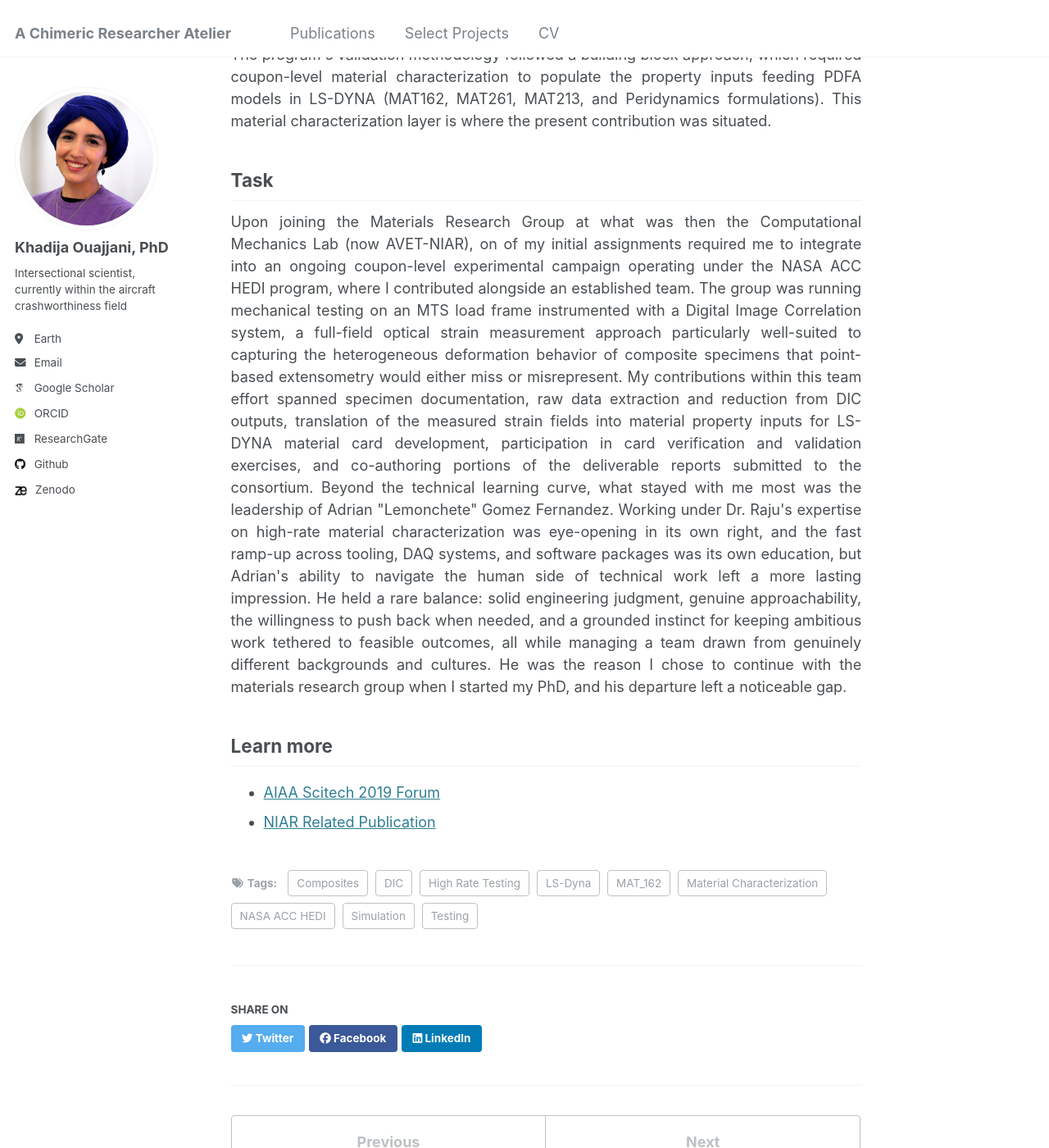
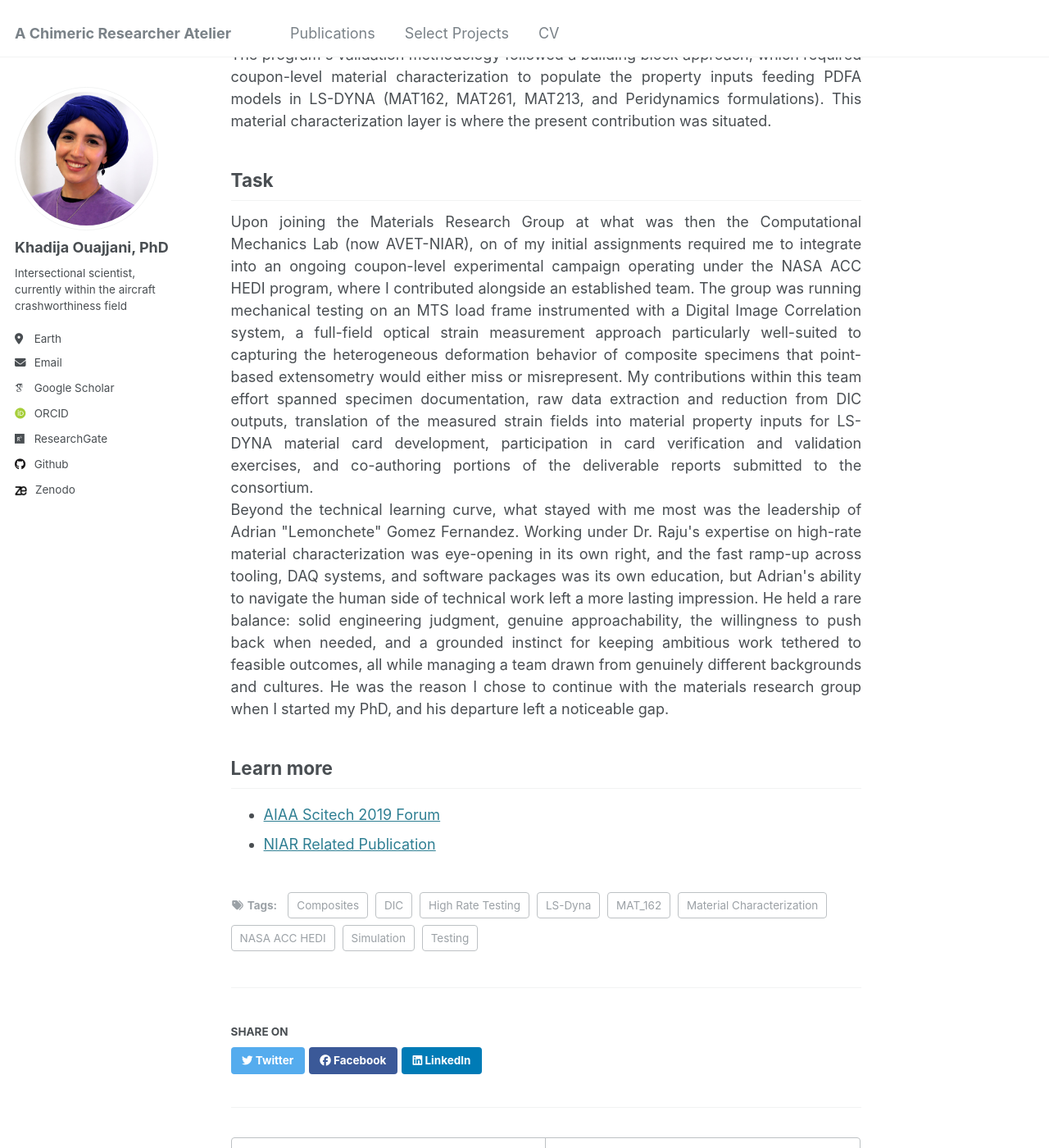
Before and after one commit to drko-curius/drko-curius.github.io, a Jekyll site: the page built from _posts/2019-02-29-NASAHEDI.md, in a window 1280 px wide and 1400 px high, scrolled down 708 px. Shown: the whole window at 82% size. Built offline with Jekyll 4.4.1, drawn with Linux system fonts in a browser that asks for light colours; some web fonts are replaced.

Commit message:
Update 2019-02-29-NASAHEDI.md

```diff
--- a/_posts/2019-02-29-NASAHEDI.md
+++ b/_posts/2019-02-29-NASAHEDI.md
@@ -32,7 +32,7 @@ The program's validation methodology followed a building block approach, which r
 
 ## Task
 
-<div style="text-align: justify;">Upon joining the Materials Research Group at what was then the Computational Mechanics Lab (now AVET-NIAR), on of my initial assignments required me to integrate into an ongoing coupon-level experimental campaign operating under the NASA ACC HEDI program, where I contributed alongside an established team. The group was running mechanical testing on an MTS load frame instrumented with a Digital Image Correlation system, a full-field optical strain measurement approach particularly well-suited to capturing the heterogeneous deformation behavior of composite specimens that point-based extensometry would either miss or misrepresent. My contributions within this team effort spanned specimen documentation, raw data extraction and reduction from DIC outputs, translation of the measured strain fields into material property inputs for LS-DYNA material card development, participation in card verification and validation exercises, and co-authoring portions of the deliverable reports submitted to the consortium.
+<div style="text-align: justify;">Upon joining the Materials Research Group at what was then the Computational Mechanics Lab (now AVET-NIAR), on of my initial assignments required me to integrate into an ongoing coupon-level experimental campaign operating under the NASA ACC HEDI program, where I contributed alongside an established team. The group was running mechanical testing on an MTS load frame instrumented with a Digital Image Correlation system, a full-field optical strain measurement approach particularly well-suited to capturing the heterogeneous deformation behavior of composite specimens that point-based extensometry would either miss or misrepresent. My contributions within this team effort spanned specimen documentation, raw data extraction and reduction from DIC outputs, translation of the measured strain fields into material property inputs for LS-DYNA material card development, participation in card verification and validation exercises, and co-authoring portions of the deliverable reports submitted to the consortium. <br/>
 
 Beyond the technical learning curve, what stayed with me most was the leadership of Adrian "Lemonchete" Gomez Fernandez. Working under Dr. Raju's expertise on high-rate material characterization was eye-opening in its own right, and the fast ramp-up across tooling, DAQ systems, and software packages was its own education, but Adrian's ability to navigate the human side of technical work left a more lasting impression. He held a rare balance: solid engineering judgment, genuine approachability, the willingness to push back when needed, and a grounded instinct for keeping ambitious work tethered to feasible outcomes, all while managing a team drawn from genuinely different backgrounds and cultures. He was the reason I chose to continue with the materials research group when I started my PhD, and his departure left a noticeable gap.
 
```
